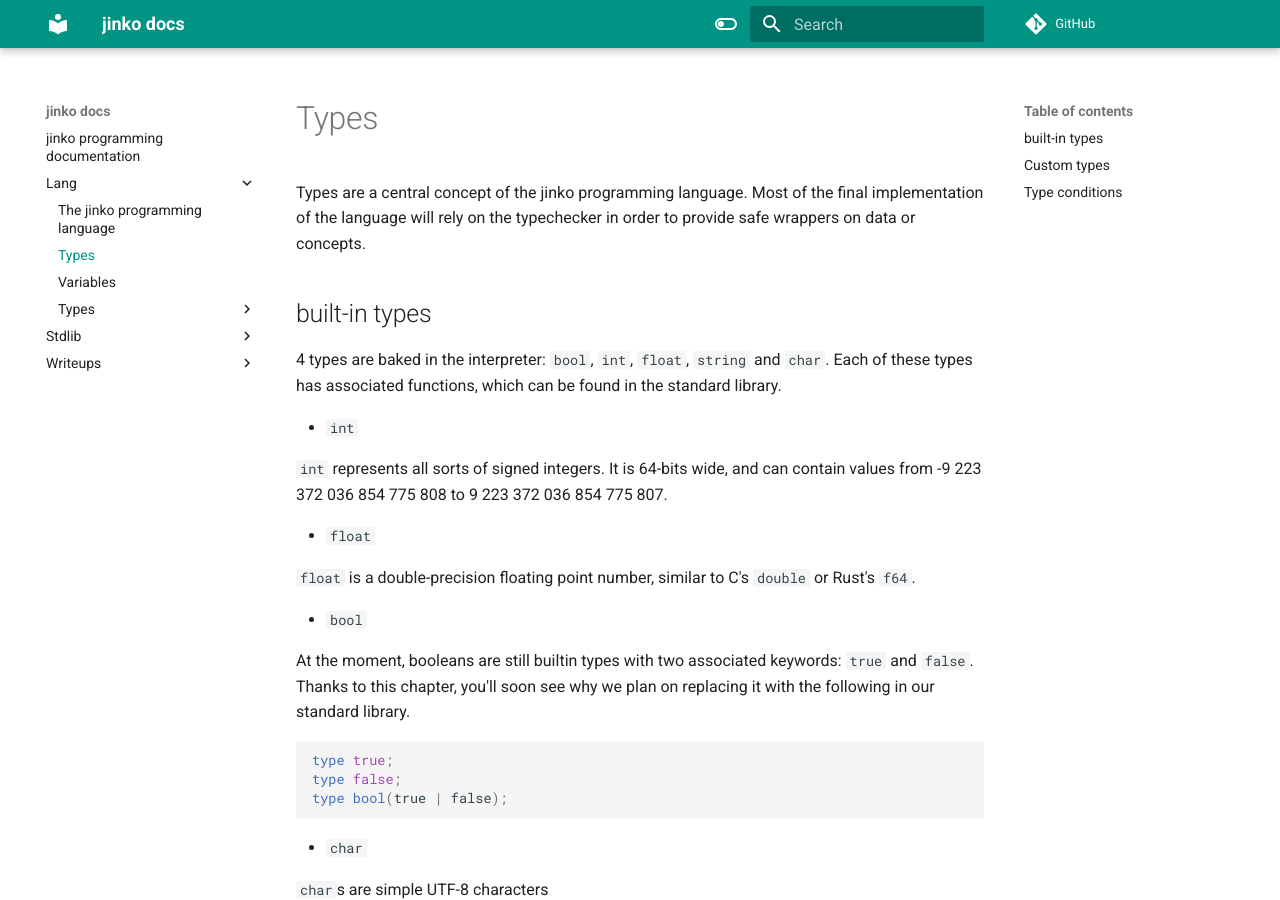
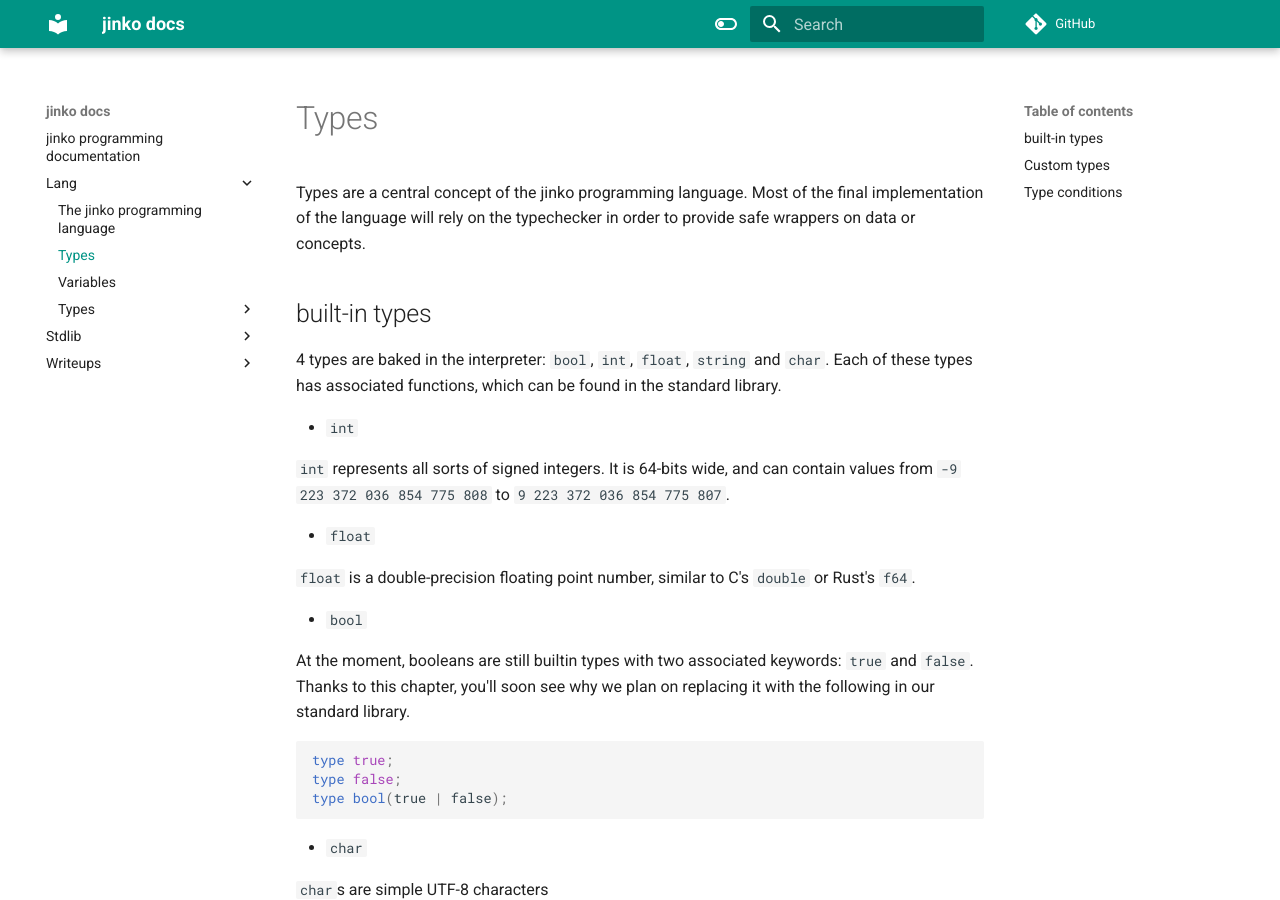
Before and after one commit to jinko-core/docs.jinko.ml, an MkDocs documentation site: the page built from docs/lang/types.md, in a window 1280 px wide and 900 px high. Built offline with MkDocs 1.6.1 and Material for MkDocs 9.7.7, drawn with Linux system fonts in a browser that asks for light colours; comment, search, counter and statistics services are not loaded.

```diff
--- a/docs/lang/types.md
+++ b/docs/lang/types.md
@@ -13,7 +13,7 @@ standard library.
 - `int`
 
 `int` represents all sorts of signed integers. It is 64-bits wide, and can
-contain values from -9 223 372 036 854 775 808 to 9 223 372 036 854 775 807.
+contain values from `-9 223 372 036 854 775 808` to `9 223 372 036 854 775 807`.
 
 - `float`
 
```
